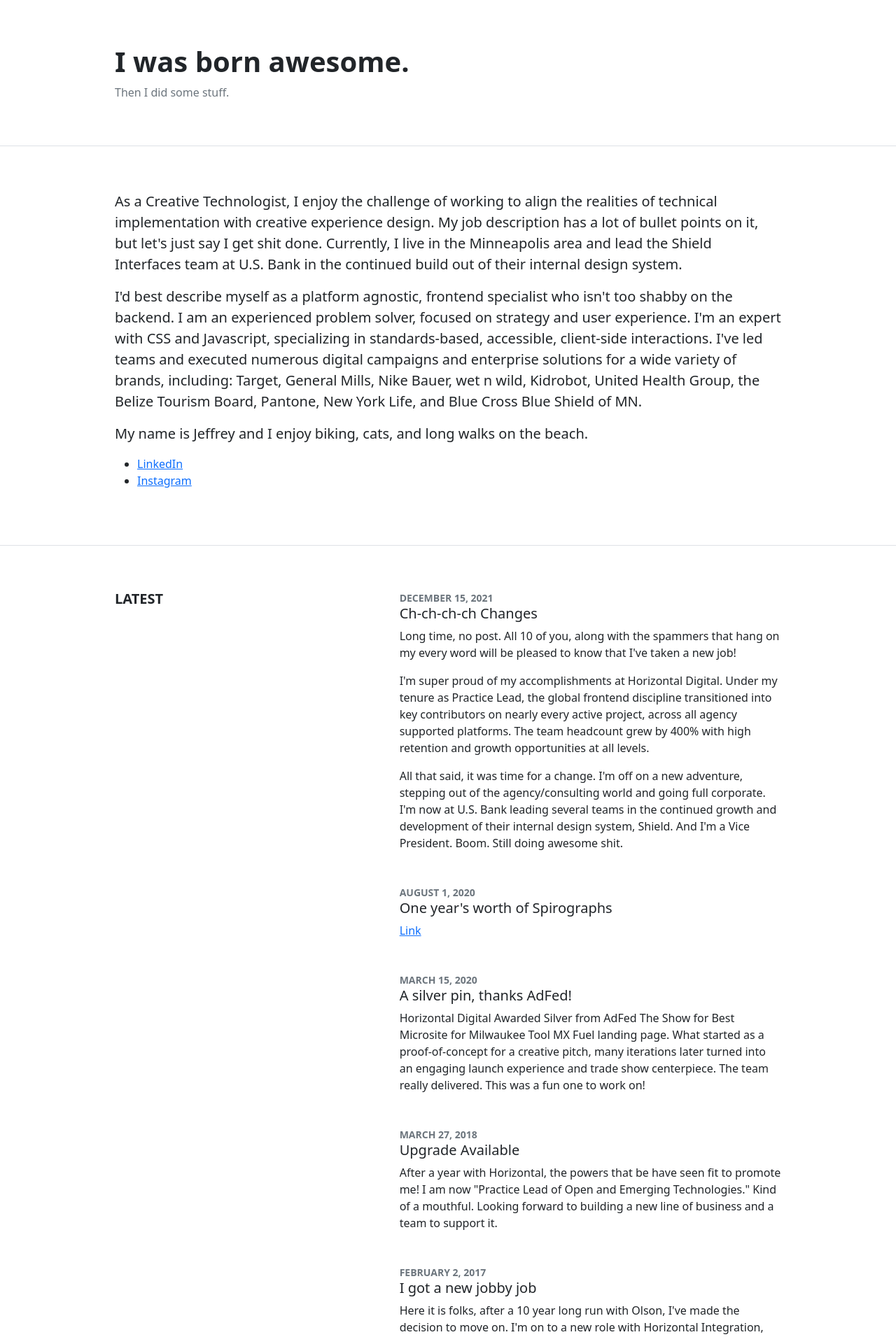
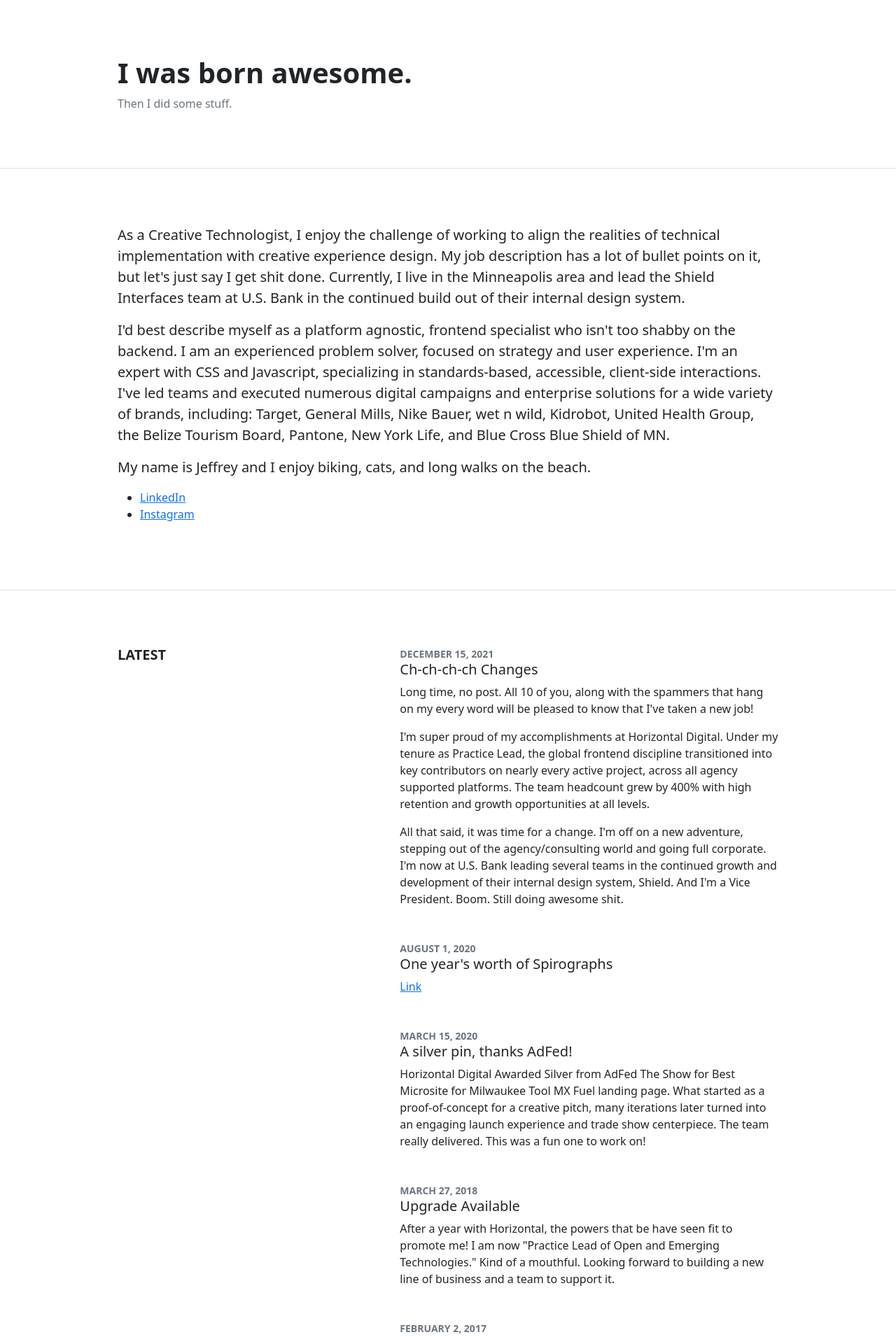
Before and after one commit to jeffreyisham/jeffreyisham.github.io, a Jekyll site: the page built from index.html, in a window 1280 px wide. Shown: the top 1911 px of the page at 70% size. Built offline with Jekyll 4.4.1, drawn with Linux system fonts in a browser that asks for light colours.

Commit message:
Update home.html

```diff
--- a/_layouts/home.html
+++ b/_layouts/home.html
@@ -9,9 +9,16 @@
   </head>
 
   <style>
-    .container { padding: 4rem .25rem; }
+    .container { padding: 4rem .5rem; }
+    @media (min-width: 768px) {
+      .container {
+        padding: 5rem .5rem;
+      }
+    }
     @media (min-width: 992px) {
-      .container { max-width: 960px!important; }
+      .container {
+        max-width: 960px!important;
+      }
     }
     .posts .post { margin-bottom: 3rem; }
     .posts .post:last-child { margin-bottom: 0; }
```
